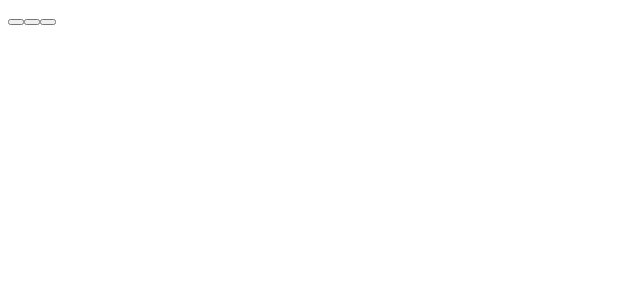
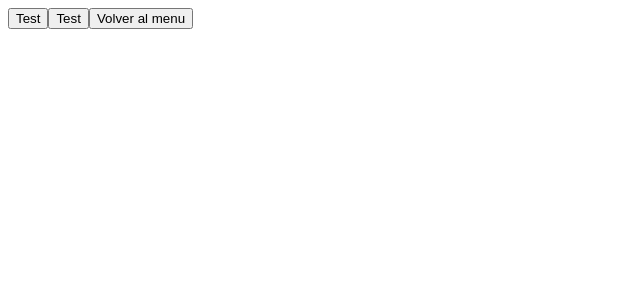
Before and after one commit to DinossoLatte/tfg_panzerio, a React app: page / in a window 1280 px wide. Both pictures are taken after a click on the button "Acceder al menu de opciones". Shown: the top 300 px of the page, without its empty margins (0-640 px from the left). Built offline with nearby package versions, Linux system fonts and the light colour scheme; the HTML template or start-up script is replaced by a standard one.

Commit message:
Añadido botón de salida del juego y mejorado el menu de opciones

```diff
--- a/src/Game.tsx
+++ b/src/Game.tsx
@@ -1,6 +1,7 @@
 import * as React from 'react';
 import * as Redux from 'redux';
 import { Map } from './Map';
+import { store } from './Store';
 
 class EnterGameButton extends React.Component<any, any> {
     constructor(props: any) {
@@ -37,9 +38,9 @@ class OptionsMenu extends React.Component<any, any> {
 
     render() {
         return <div className="optionsMenu">
-            <button />
-            <button />
-            <button id="exitButton" name="exitButton" onClick={this.onClick.bind(this)} />
+            <button>Test</button>
+            <button>Test</button>
+            <button id="exitButton" name="exitButton" onClick={this.onClick.bind(this)}>Volver al menu</button>
         </div>
     }
 
@@ -57,14 +58,14 @@ class Game extends React.Component<any, any> {
     render() {
         let result: any;
         if(this.state.gameState == 2) {
-            result = <Map horizontal="8" vertical="8" parentObject={this} />
+            result = <Map horizontal="5" vertical="8" parentObject={this} />
         } else if(this.state.gameState == 1) {
             result = <OptionsMenu parentObject={this} />
         } else {
             result = (
             <div className="menu">
-                <EnterGameButton parentObject={this} />
-                <OptionsMenuButton parentObject={this} />
+                <EnterGameButton parentObject={this} /><br/>
+                <OptionsMenuButton parentObject={this} /><br/>
             </div>
             );
         }
--- a/src/Map.tsx
+++ b/src/Map.tsx
@@ -20,12 +20,19 @@ export class Map extends React.Component<any, any> {
     render() {
         // El mapa se renderizará en un div con estilo, por ello debemos usar className="map"
         return (
-            <div id="map" className="map" onClick={this.onClick.bind(this)} tabIndex={0} onKeyDown={this.onKey.bind(this)}>
-                {this.generateMap.bind(this)().map((a: any) => {
-                    return a;
-                })}
+            <div>
+                <button id="exitButton" name="exitButton" onClick={this.onClickExit.bind(this)}>Salir del juego</button>
+                <div id="map" className="map" onClick={this.onClick.bind(this)} tabIndex={0} onKeyDown={this.onKey.bind(this)}>
+                    {this.generateMap.bind(this)().map((a: any) => {
+                        return a;
+                    })}
+                </div>
             </div>
         );
+    }
+
+    onClickExit(event : React.MouseEvent<HTMLElement>) {
+        this.props.parentObject.changeGameState(0); // Salir de la partida.
     }
 
     onKey(keyEvent : React.KeyboardEvent<HTMLElement>) {
```
